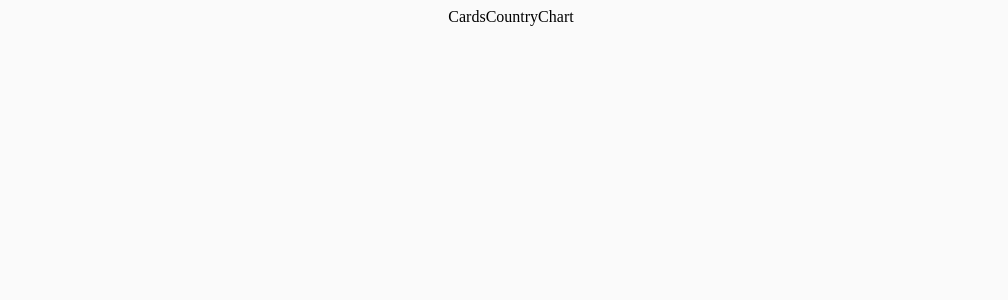
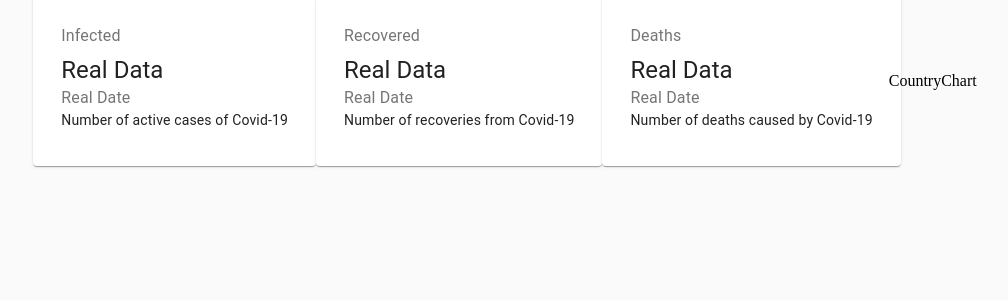
Before and after one commit to RyanHardin/CovidTracker, a React (Create React App) app: page / in a window 1280 px wide. Shown: the top 300 px of the page, without its empty margins (129-1137 px from the left). Built offline with nearby package versions, Linux system fonts and the light colour scheme.

Commit message:
added cards

```diff
--- a/src/components/Cards/Cards.js
+++ b/src/components/Cards/Cards.js
@@ -1,7 +1,45 @@
 import React from "react";
+import { Card, CardContent, Grid, Typography } from "@material-ui/core";
+
+import styles from "./Cards.module.css";
 
 const Cards = () => {
-  return <div> Cards </div>;
+  return (
+    <div className={styles.container}>
+      <Grid container spacing={3} justify="center">
+        <Grid item component={Card}>
+          <CardContent>
+            <Typography color="textSecondary" gutterBottom>
+              Infected
+            </Typography>
+            <Typography variant="h5">Real Data</Typography>
+            <Typography color="textSecondary">Real Date</Typography>
+            <Typography variant="body2">Number of active cases of Covid-19</Typography>
+          </CardContent>
+        </Grid>
+        <Grid item component={Card}>
+          <CardContent>
+            <Typography color="textSecondary" gutterBottom>
+              Recovered
+            </Typography>
+            <Typography variant="h5">Real Data</Typography>
+            <Typography color="textSecondary">Real Date</Typography>
+            <Typography variant="body2">Number of recoveries from Covid-19</Typography>
+          </CardContent>
+        </Grid>
+        <Grid item component={Card}>
+          <CardContent>
+            <Typography color="textSecondary" gutterBottom>
+              Deaths
+            </Typography>
+            <Typography variant="h5">Real Data</Typography>
+            <Typography color="textSecondary">Real Date</Typography>
+            <Typography variant="body2">Number of deaths caused by Covid-19</Typography>
+          </CardContent>
+        </Grid>
+      </Grid>
+    </div>
+  );
 };
 
 export default Cards;
--- a/src/components/Cards/Cards.module.css
+++ b/src/components/Cards/Cards.module.css
@@ -0,0 +1,2 @@
+.container {
+}
```
